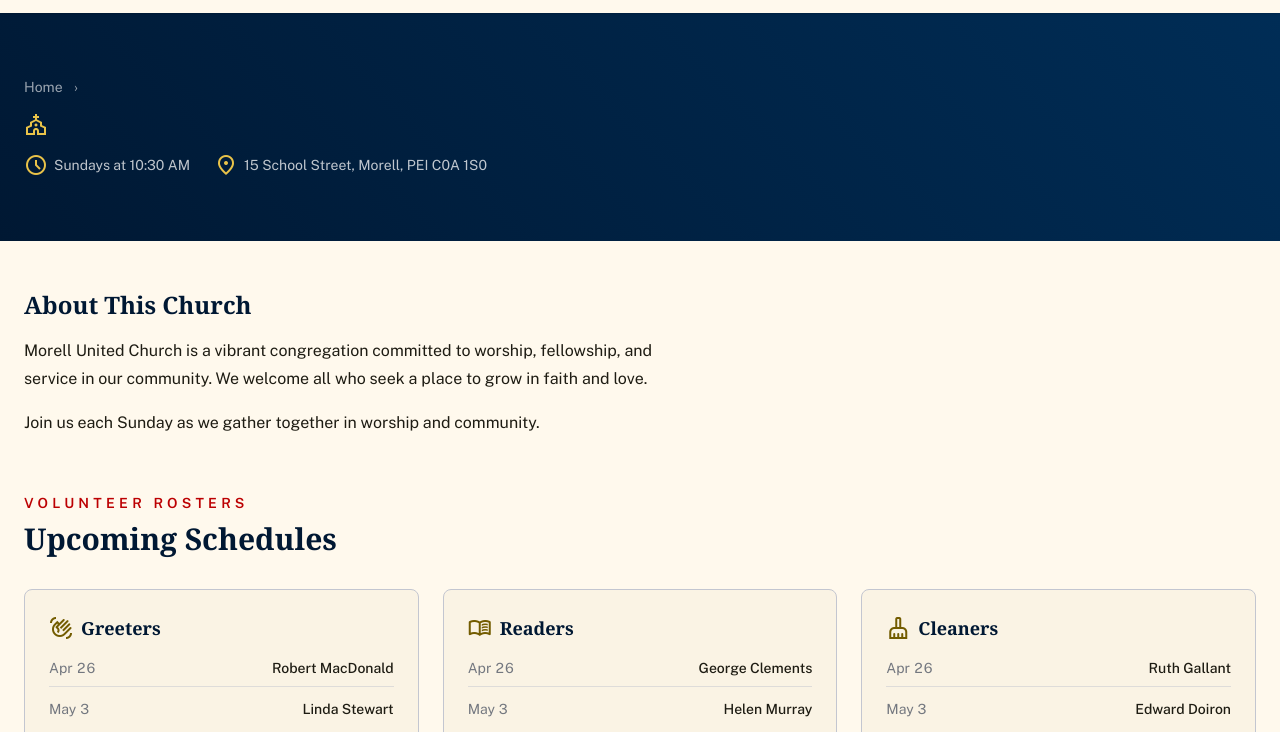
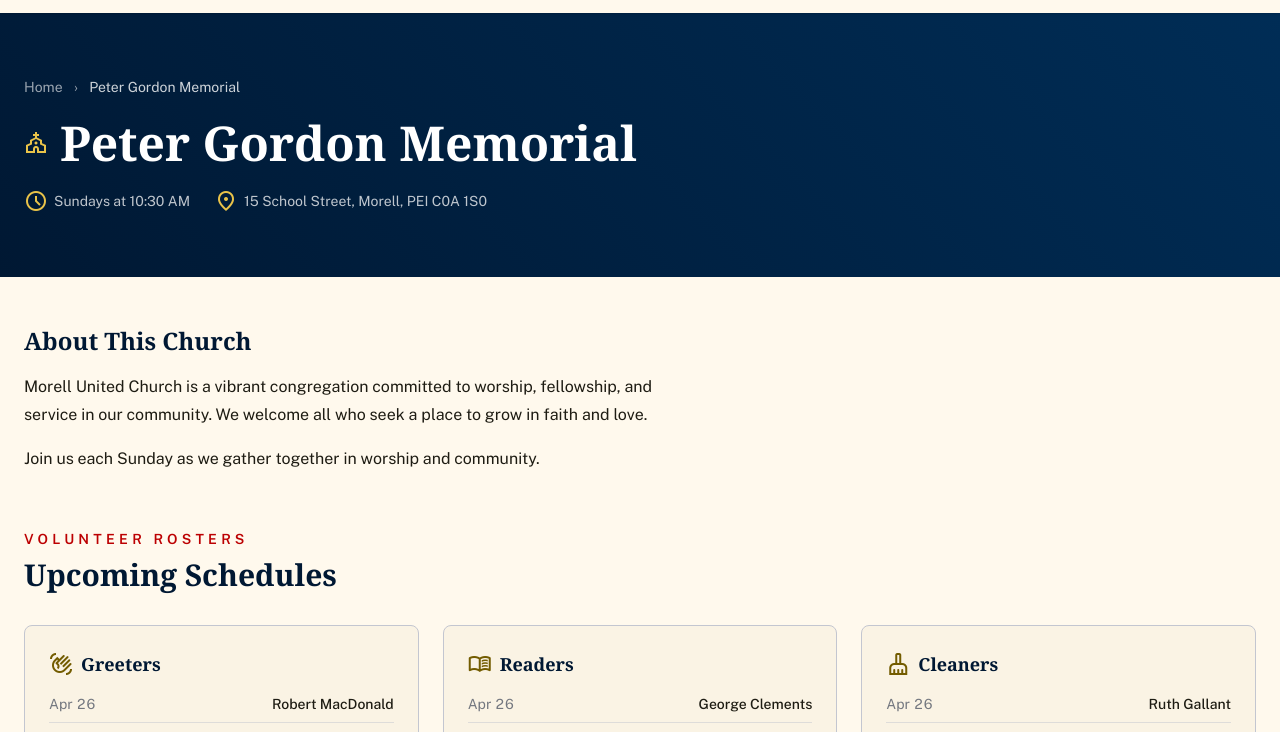
Before and after one commit to ourchurchhome/ourchurchhome.ca, an Astro site: page /churches/morell in a window 1280 px wide. Shown: the part 59-791 px from the top of the page. Built offline with nearby package versions, Linux system fonts and the light colour scheme; Astro itself is replaced by a stand-in of ours; some packages are replaced by stand-ins of ours.

Commit message:
Update src/content/churches/morell.md
Co-authored-by: Chris D. Macrae <github@chrisdmacrae.com>

```diff
--- a/src/content/churches/morell.md
+++ b/src/content/churches/morell.md
@@ -2,6 +2,7 @@
 address: 15 School Street, Morell, PEI C0A 1S0
 description: A welcoming faith community in the heart of Morell, Prince Edward Island.a
 serviceTime: Sundays at 10:30 AM
+title: Peter Gordon Memorial
 ---
 
 Morell United Church is a vibrant congregation committed to worship, fellowship, and service in our community. We welcome all who seek a place to grow in faith and love.
```
